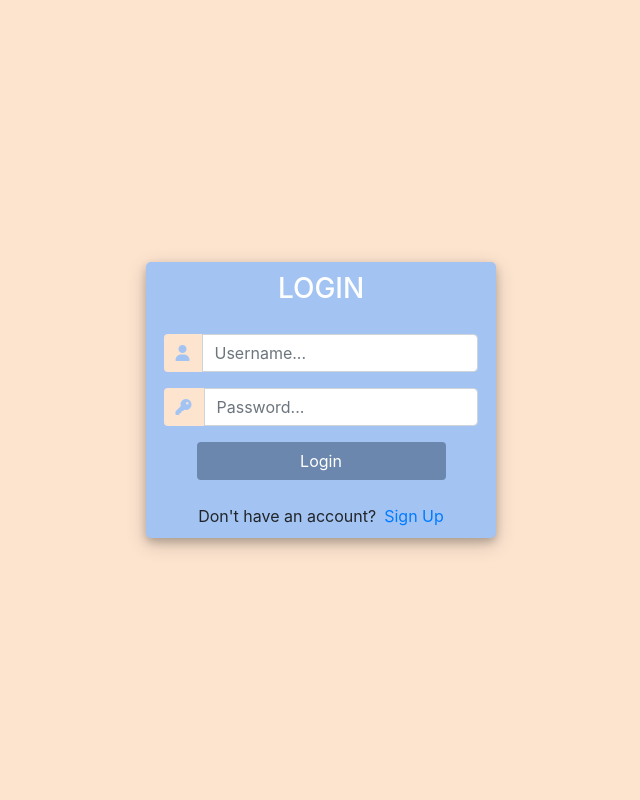
After one commit to 9akashnp8/mini-ERP, a Django app: page /login/ in a window 1280 px wide. The commit adds this page. Shown: the whole page, without its empty margins (319-959 px from the left). Run offline with Django 4.2, Linux system fonts and the light colour scheme; parts of the project's set-up code (start-up, migrations or seed data) failed here and were passed over; some libraries are stand-ins or nearby versions.

Commit message:
add user registration & login form, add basic authentication check to access pages

```diff
--- /dev/null
+++ b/hardware/templates/hardware/login.html
@@ -0,0 +1,123 @@
+<!DOCTYPE html>
+<html>
+
+<head>
+	<title>Login</title>
+	<link rel="stylesheet" href="https://stackpath.bootstrapcdn.com/bootstrap/4.1.3/css/bootstrap.min.css" integrity="sha384-MCw98/SFnGE8fJT3GXwEOngsV7Zt27NXFoaoApmYm81iuXoPkFOJwJ8ERdknLPMO" crossorigin="anonymous">
+	<script src="https://ajax.googleapis.com/ajax/libs/jquery/3.3.1/jquery.min.js"></script>
+	<link rel="stylesheet" href="https://use.fontawesome.com/releases/v5.6.1/css/all.css" integrity="sha384-gfdkjb5BdAXd+lj+gudLWI+BXq4IuLW5IT+brZEZsLFm++aCMlF1V92rMkPaX4PP" crossorigin="anonymous">
+	<script src="https://kit.fontawesome.com/75c6941ba1.js" crossorigin="anonymous"></script>
+
+	<style>
+		body,
+		html {
+			margin: 0;
+			padding: 0;
+			height: 100%;
+			background: #fde4cf !important;
+		}
+		.user_card {
+			width: 350px;
+			margin-top: auto;
+			margin-bottom: auto;
+			background: #a3c4f3;
+			position: relative;
+			display: flex;
+			justify-content: center;
+			flex-direction: column;
+			padding: 10px;
+			box-shadow: 0 4px 8px 0 rgba(0, 0, 0, 0.2), 0 6px 20px 0 rgba(0, 0, 0, 0.19);
+			-webkit-box-shadow: 0 4px 8px 0 rgba(0, 0, 0, 0.2), 0 6px 20px 0 rgba(0, 0, 0, 0.19);
+			-moz-box-shadow: 0 4px 8px 0 rgba(0, 0, 0, 0.2), 0 6px 20px 0 rgba(0, 0, 0, 0.19);
+			border-radius: 5px;
+
+		}
+
+		.form_container {
+			margin-top: 20px;
+		}
+
+		#form-title{
+			color: #fff;
+
+		}
+
+		.login_btn {
+			width: 100%;
+			background: #6c87ad !important;
+			color: white !important;
+		}
+		.login_btn:focus {
+			box-shadow: none !important;
+			outline: 0px !important;
+		}
+		.login_container {
+			padding: 0 2rem;
+		}
+		.input-group-text {
+			background: #fde4cf !important;
+			color: white !important;
+			border: 0 !important;
+			border-radius: 0.25rem 0 0 0.25rem !important;
+		}
+		.input_user,
+		.input_pass:focus {
+			box-shadow: none !important;
+			outline: 0px !important;
+		}
+
+		#messages{
+			background-color: grey;
+			color: #fff;
+			padding: 10px;
+			margin-top: 10px;
+		}
+	</style>
+
+</head>
+<body>
+	<div class="container h-100">
+		<div class="d-flex justify-content-center h-100">
+			<div class="user_card">
+				<div class="d-flex justify-content-center">
+
+
+					<h3 id="form-title">LOGIN</h3>
+				</div>
+				<div class="d-flex justify-content-center form_container">
+					<form method="POST" action="">
+                        {% csrf_token %}
+						<div class="input-group mb-3">
+							<div class="input-group-append">
+								<span class="input-group-text"><i class="fa-solid fa-user" style="color:#a3c4f3"></i></span>
+							</div>
+							<input type="text" name="username" placeholder="Username..." class="form-control">
+						</div>
+						<div class="input-group mb-2">
+							<div class="input-group-append">
+								<span class="input-group-text"><i class="fa-solid fa-key" style="color:#a3c4f3"></i></span>
+							</div>
+								<input type="password" name="password" placeholder="Password..." class="form-control" >
+						</div>
+
+							<div class="d-flex justify-content-center mt-3 login_container">
+				 				<input class="btn login_btn" type="submit" value="Login">
+				   			</div>
+					</form>
+
+				</div>
+                {% for message in messages %}
+                    <p id="messages">{{message}}</p>
+                {% endfor %}
+				<div class="mt-4">
+					<div class="d-flex justify-content-center links">
+						Don't have an account? <a href="{% url 'register' %}" class="ml-2">Sign Up</a>
+					</div>
+
+				</div>
+			</div>
+		</div>
+	</div>
+</body>
+
+</html>
--- a/hardware/urls.py
+++ b/hardware/urls.py
@@ -3,6 +3,9 @@ from . import views
 
 urlpatterns = [
     #Main
+    path('register/', views.register, name='register'),
+    path('login/', views.loginPage, name='login'),
+    path('logout/', views.logoutPage, name='logout'),
     path('', views.home, name='home'),
     path('onboarding/', views.onboading),
     path('replace/', views.replace),
--- a/hardware/views.py
+++ b/hardware/views.py
@@ -1,20 +1,68 @@
 from django.shortcuts import render, redirect
 from .models import *
-from .forms import EmployeeForm, HardwareAssignmentForm, LaptopForm
+from .forms import EmployeeForm, HardwareAssignmentForm, LaptopForm, CreateUserForm
 from .filters import EmployeeFilter
+from django.contrib import messages
+from django.contrib.auth import authenticate, login, logout
+from django.contrib.auth.decorators import login_required
 
+def register(request):
+    if request.user.is_authenticated:
+        return redirect('home')
+    else:
+        form = CreateUserForm()
+        if request.method == "POST":
+            form = CreateUserForm(request.POST)
+            if form.is_valid():
+                form.save()
+                user = form.cleaned_data.get('username')
+                messages.success(request, "Account was created for " + user)
+
+                return redirect('login')
+
+        context = {'form':form}
+        return render(request, 'hardware/register.html', context)
+
+def loginPage(request):
+    if request.user.is_authenticated:
+        return redirect('home')
+    else:
+        if request.method == "POST":
+            username = request.POST.get('username')
+            password = request.POST.get('password')
+
+            user = authenticate(request, username=username, password=password)
+
+            if user is not None:
+                login(request, user)
+                return redirect('home')
+            else:
+                messages.info(request, "username OR password is Incorrect.")
+
+        context = {}
+        return render(request, 'hardware/login.html', context)
+
+def logoutPage(request):
+    logout(request)
+    return redirect('login')
+
+@login_required(login_url='login')
 def home(request):
     return render(request, 'hardware/dashboard.html')
 
+@login_required(login_url='login')
 def onboading(request):
     return render(request, 'hardware/onboard.html')
 
+@login_required(login_url='login')
 def replace(request):
     return render(request, 'hardware/replace.html')
 
+@login_required(login_url='login')
 def exit_return(request):
     return render(request, 'hardware/exit.html')
 
+@login_required(login_url='login')
 def employees(request):
     employees = Employee.objects.all()
     active_emps = Employee.objects.filter(emp_status = 'Active').count()
@@ -28,6 +76,7 @@ def employees(request):
 
     return render(request, 'hardware/dash_employees.html', context)
 
+@login_required(login_url='login')
 def employee(request, pk):
     employee_info = Employee.objects.get(emp_id=pk)
     hardwares_assigned = Hardware.objects.filter(emp_id=pk)
@@ -53,6 +102,7 @@ def employee(request, pk):
     context = {'employee_info': employee_info, 'hardwares_assigned':hardwares_assigned, 'hardware_type':hardware_type, 'changes':changes, 'edit_history':edit_history}
     return render(request, 'hardware/employee.html', context)
 
+@login_required(login_url='login')
 def employee_add(request):
     form = EmployeeForm()
     if request.method == "POST":
@@ -65,6 +115,7 @@ def employee_add(request):
     context = {'form':form}
     return render(request, 'hardware/employee_add.html', context)
 
+@login_required(login_url='login')
 def employee_edit(request, pk):
     employee = Employee.objects.get(emp_id=pk)
     form = EmployeeForm(instance=employee)
@@ -78,6 +129,7 @@ def employee_edit(request, pk):
     context = {'form':form}
     return render(request, 'hardware/employee_add.html', context)
 
+@login_required(login_url='login')
 def employee_del(request, pk):
     employee = Employee.objects.get(emp_id=pk)
     if request.method == "POST":
@@ -87,6 +139,7 @@ def employee_del(request, pk):
     context = {'employee':employee}
     return render(request, 'hardware/employee_del.html', context)
 
+@login_required(login_url='login')
 def laptops(request):
     available_laps = Laptop.objects.filter(hardware=None)
     assignable_laps = available_laps.filter(laptop_status='Working')
@@ -102,12 +155,14 @@ def laptops(request):
     'assignable_laps':assignable_laps, 'repairable_laps':repairable_laps, 'replaceable_laps':replaceable_laps }
     return render(request, 'hardware/dash_laptops.html', context)
 
+@login_required(login_url='login')
 def laptop(request, pk):
     laptop_info = Laptop.objects.get(id=pk)
 
     context = {'laptop_info': laptop_info}
     return render(request, 'hardware/laptop.html', context)
 
+@login_required(login_url='login')
 def laptop_add(request):
     form = LaptopForm()
 
@@ -120,6 +175,7 @@ def laptop_add(request):
     context = {'form' : form}
     return render(request, 'hardware/laptop_add.html', context)
 
+@login_required(login_url='login')
 def laptop_edit(request, pk):
     laptop = Laptop.objects.get(id=pk)
     form = LaptopForm(instance=laptop)
@@ -133,6 +189,7 @@ def laptop_edit(request, pk):
     context = {'form':form}
     return render(request, 'hardware/laptop_add.html', context)
 
+@login_required(login_url='login')
 def laptop_del(request, pk):
     laptop = Laptop.objects.get(id=pk)
     if request.method == 'POST':
@@ -142,6 +199,7 @@ def laptop_del(request, pk):
     context = {'laptop':laptop}
     return render(request, 'hardware/laptop_del.html', context)
 
+@login_required(login_url='login')
 def onbrd_emp_add(request):
     form = EmployeeForm()
     if request.method == "POST":
@@ -153,6 +211,7 @@ def onbrd_emp_add(request):
     context = {'form':form}
     return render(request, 'hardware/onbrd_emp_add.html', context)
 
+@login_required(login_url='login')
 def onbrd_hw_assign(request, pk):
     employee = Employee.objects.get(emp_id=pk)
     form = HardwareAssignmentForm(initial={'emp_id':employee})
```
Also changed, not shown: hardware/forms.py (+7 -0 lines), hardware/templates/hardware/navbar.html (+12 -0 lines), hardware/templates/hardware/register.html (added, +138 -0 lines), db.sqlite3.
